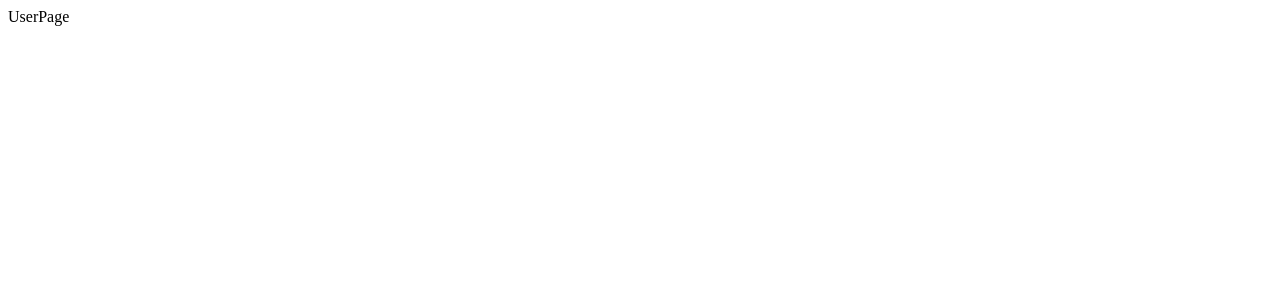
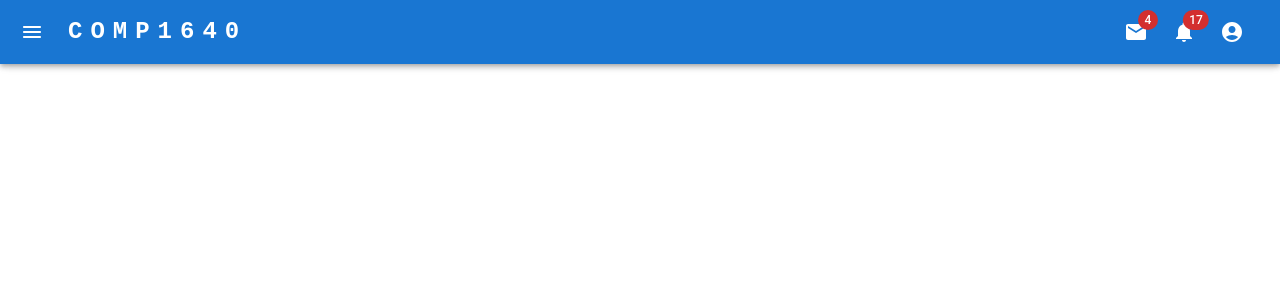
Before and after one commit to Trumg/COMP1640FE, a React (Vite) app: page /user in a window 1280 px wide. Shown: the top 300 px of the page. Built offline with nearby package versions, Linux system fonts and the light colour scheme.

Commit message:
Update user page navbar

```diff
--- /dev/null
+++ b/src/Components/Header/UserHeader/UserHeader.tsx
@@ -0,0 +1,245 @@
+import * as React from "react";
+import { styled, useTheme } from "@mui/material/styles";
+import { Link } from "react-router-dom";
+import Box from "@mui/material/Box";
+import Drawer from "@mui/material/Drawer";
+import CssBaseline from "@mui/material/CssBaseline";
+import MuiAppBar, { AppBarProps as MuiAppBarProps } from "@mui/material/AppBar";
+import Toolbar from "@mui/material/Toolbar";
+import List from "@mui/material/List";
+import Divider from "@mui/material/Divider";
+import IconButton from "@mui/material/IconButton";
+import Typography from "@mui/material/Typography";
+import ListItem from "@mui/material/ListItem";
+import ListItemButton from "@mui/material/ListItemButton";
+import ListItemIcon from "@mui/material/ListItemIcon";
+import ListItemText from "@mui/material/ListItemText";
+import InboxIcon from "@mui/icons-material/MoveToInbox";
+import Badge from "@mui/material/Badge";
+import MailIcon from "@mui/icons-material/Mail";
+import MenuItem from "@mui/material/MenuItem";
+import Menu from "@mui/material/Menu";
+
+// Material UI Icons
+import MenuRoundedIcon from "@mui/icons-material/MenuRounded";
+import CloseRoundedIcon from "@mui/icons-material/CloseRounded";
+import NotificationsIcon from "@mui/icons-material/Notifications";
+import AccountCircle from "@mui/icons-material/AccountCircle";
+
+const drawerWidth = 250;
+
+const Main = styled("main", { shouldForwardProp: (prop) => prop !== "open" })<{
+  open?: boolean;
+}>(({ theme, open }) => ({
+  flexGrow: 1,
+  padding: theme.spacing(3),
+  transition: theme.transitions.create("margin", {
+    easing: theme.transitions.easing.sharp,
+    duration: theme.transitions.duration.leavingScreen,
+  }),
+  marginLeft: `-${drawerWidth}px`,
+  ...(open && {
+    transition: theme.transitions.create("margin", {
+      easing: theme.transitions.easing.easeOut,
+      duration: theme.transitions.duration.enteringScreen,
+    }),
+    marginLeft: 0,
+  }),
+}));
+
+interface AppBarProps extends MuiAppBarProps {
+  open?: boolean;
+}
+
+const AppBar = styled(MuiAppBar, {
+  shouldForwardProp: (prop) => prop !== "open",
+})<AppBarProps>(({ theme, open }) => ({
+  transition: theme.transitions.create(["margin", "width"], {
+    easing: theme.transitions.easing.sharp,
+    duration: theme.transitions.duration.leavingScreen,
+  }),
+  ...(open && {
+    width: `calc(100% - ${drawerWidth}px)`,
+    marginLeft: `${drawerWidth}px`,
+    transition: theme.transitions.create(["margin", "width"], {
+      easing: theme.transitions.easing.easeOut,
+      duration: theme.transitions.duration.enteringScreen,
+    }),
+  }),
+}));
+
+const DrawerHeader = styled("div")(({ theme }) => ({
+  display: "flex",
+  alignItems: "center",
+  padding: theme.spacing(0, 1),
+  // necessary for content to be below app bar
+  ...theme.mixins.toolbar,
+  justifyContent: "flex-end",
+}));
+
+function UserHeader() {
+  const theme = useTheme();
+  const [open, setOpen] = React.useState(false);
+
+  const [anchorEl, setAnchorEl] = React.useState<null | HTMLElement>(null);
+
+  const handleDrawerOpen = () => {
+    setOpen(true);
+  };
+
+  const handleDrawerClose = () => {
+    setOpen(false);
+  };
+
+  const handleMenu = (event: React.MouseEvent<HTMLElement>) => {
+    setAnchorEl(event.currentTarget);
+  };
+
+  const handleClose = () => {
+    setAnchorEl(null);
+  };
+
+  return (
+    <Box sx={{ display: "flex" }}>
+      <CssBaseline />
+      <AppBar position="fixed" open={open}>
+        <Toolbar>
+          <IconButton
+            color="inherit"
+            aria-label="open drawer"
+            onClick={handleDrawerOpen}
+            edge="start"
+            sx={{ mr: 2, ...(open && { display: "none" }) }}
+          >
+            <MenuRoundedIcon />
+          </IconButton>
+          <Menu
+            id="menu-appbar"
+            anchorEl={anchorEl}
+            anchorOrigin={{
+              vertical: "top",
+              horizontal: "right",
+            }}
+            keepMounted
+            transformOrigin={{
+              vertical: "top",
+              horizontal: "right",
+            }}
+            open={Boolean(anchorEl)}
+            onClose={handleClose}
+          >
+            <MenuItem onClick={handleClose}>Profile</MenuItem>
+            <MenuItem onClick={handleClose}>My account</MenuItem>
+          </Menu>
+          <Typography
+            variant="h5"
+            component="div"
+            sx={{
+              flexGrow: 1,
+              fontFamily: "monospace",
+              fontWeight: 700,
+              letterSpacing: "0.5rem",
+              color: "inherit",
+              textDecoration: "none",
+            }}
+          >
+            <Link
+              to="/"
+              style={{
+                textDecoration: "none",
+                color: "inherit",
+              }}
+            >
+              COMP1640
+            </Link>
+          </Typography>
+          <Box sx={{ flexGrow: 1 }} />
+          <Box sx={{ display: { xs: "none", md: "flex" } }}>
+            <IconButton
+              size="large"
+              aria-label="show 4 new mails"
+              color="inherit"
+            >
+              <Badge badgeContent={4} color="error">
+                <MailIcon />
+              </Badge>
+            </IconButton>
+            <IconButton
+              size="large"
+              aria-label="show 17 new notifications"
+              color="inherit"
+            >
+              <Badge badgeContent={17} color="error">
+                <NotificationsIcon />
+              </Badge>
+            </IconButton>
+            <IconButton
+              size="large"
+              aria-label="account of current user"
+              aria-controls="menu-appbar"
+              aria-haspopup="true"
+              onClick={handleMenu}
+              color="inherit"
+            >
+              <AccountCircle />
+            </IconButton>
+          </Box>
+        </Toolbar>
+      </AppBar>
+      <Drawer
+        sx={{
+          width: drawerWidth,
+          flexShrink: 0,
+          "& .MuiDrawer-paper": {
+            width: drawerWidth,
+            boxSizing: "border-box",
+          },
+        }}
+        variant="persistent"
+        anchor="left"
+        open={open}
+      >
+        <DrawerHeader>
+          <IconButton onClick={handleDrawerClose}>
+            {theme.direction === "ltr" ? (
+              <CloseRoundedIcon />
+            ) : (
+              <CloseRoundedIcon />
+            )}
+          </IconButton>
+        </DrawerHeader>
+        <Divider />
+        <List>
+          {["Inbox", "Starred", "Send email", "Drafts"].map((text, index) => (
+            <ListItem key={text} disablePadding>
+              <ListItemButton>
+                <ListItemIcon>
+                  {index % 2 === 0 ? <InboxIcon /> : <MailIcon />}
+                </ListItemIcon>
+                <ListItemText primary={text} />
+              </ListItemButton>
+            </ListItem>
+          ))}
+        </List>
+        <Divider />
+        <List>
+          {["All mail", "Trash", "Spam"].map((text, index) => (
+            <ListItem key={text} disablePadding>
+              <ListItemButton>
+                <ListItemIcon>
+                  {index % 2 === 0 ? <InboxIcon /> : <MailIcon />}
+                </ListItemIcon>
+                <ListItemText primary={text} />
+              </ListItemButton>
+            </ListItem>
+          ))}
+        </List>
+      </Drawer>
+      <Main open={open}>
+        <DrawerHeader />
+      </Main>
+    </Box>
+  );
+}
+
+export default UserHeader;
--- a/src/Pages/UserPage/UserPage.tsx
+++ b/src/Pages/UserPage/UserPage.tsx
@@ -1,5 +1,11 @@
+import UserHeader from "../../Components/Header/UserHeader/UserHeader";
+
 function UserPage() {
-  return <div>UserPage</div>;
+  return (
+    <div>
+      <UserHeader />
+    </div>
+  );
 }
 
 export default UserPage;
```
